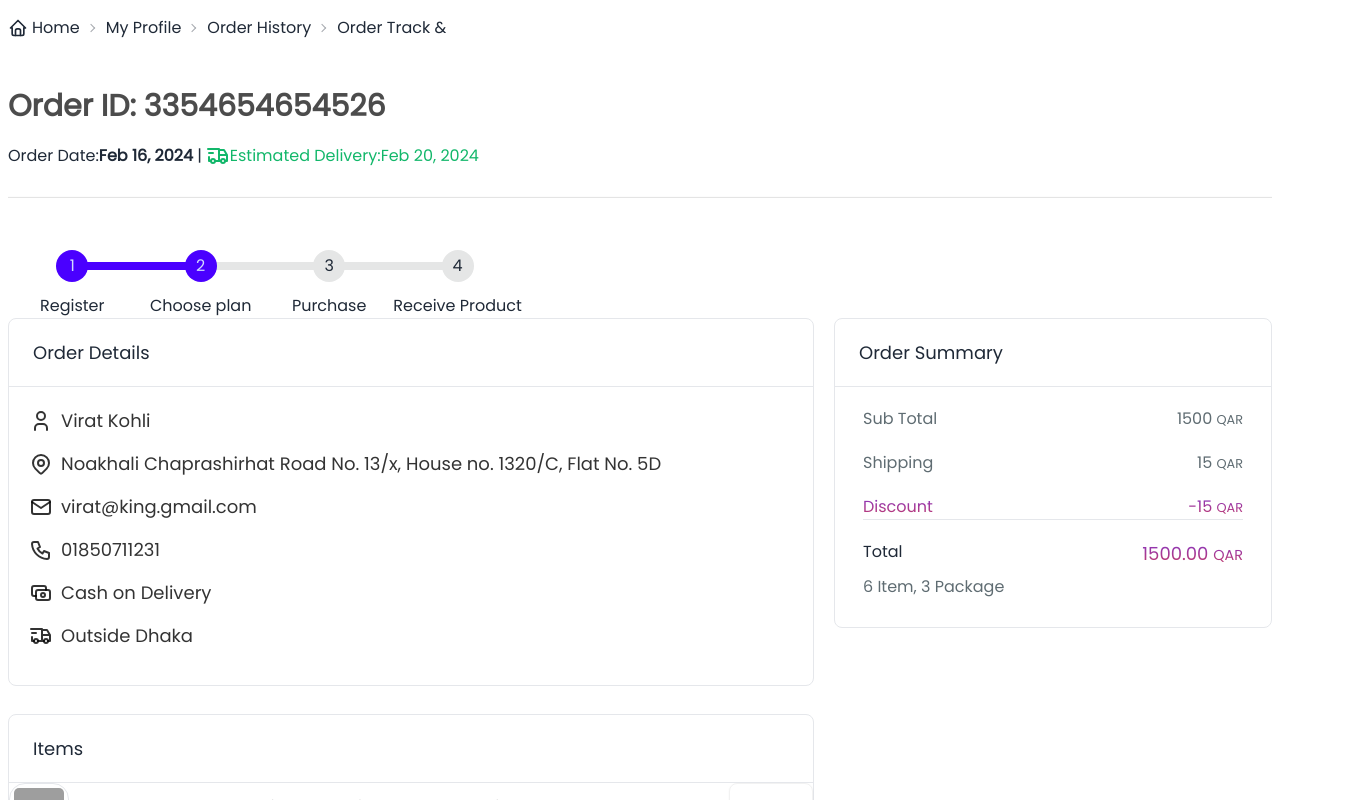
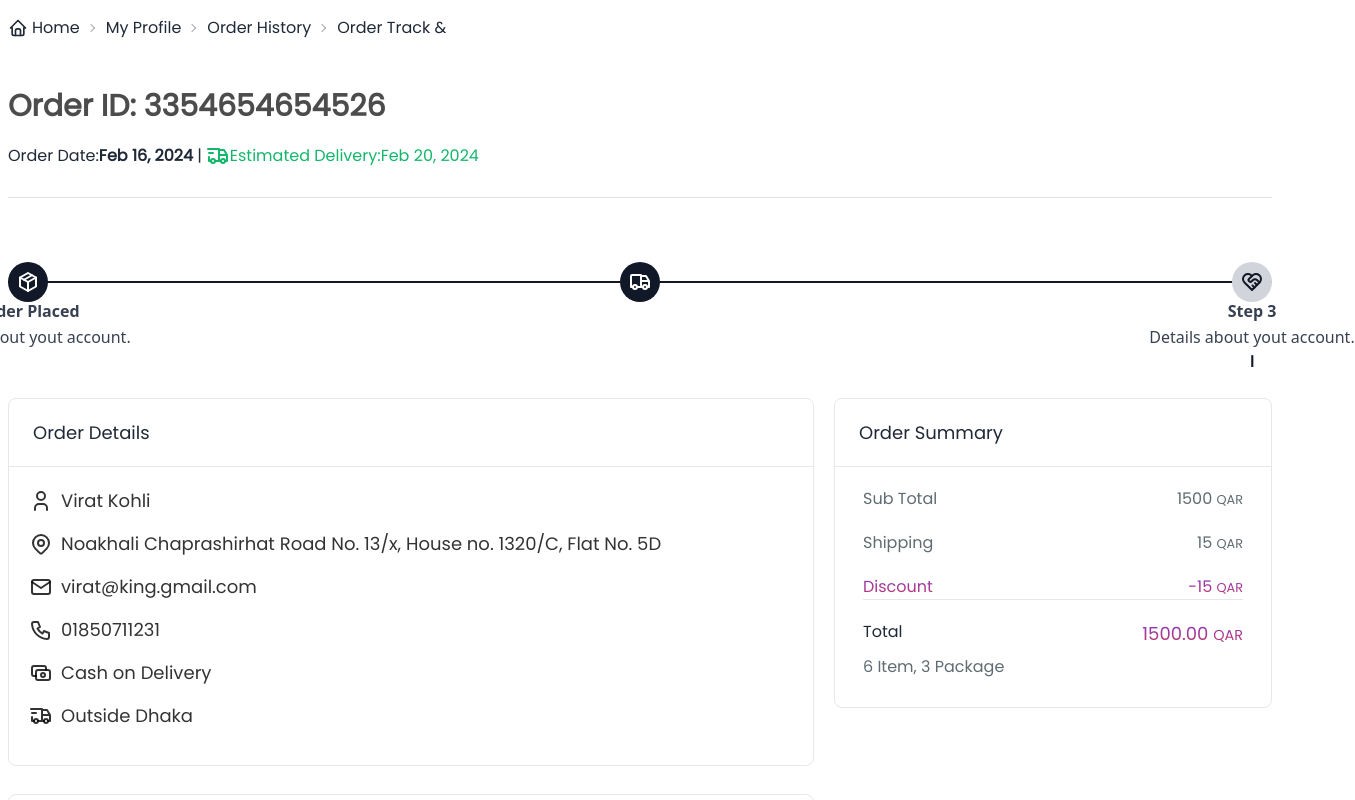
Before and after one commit to expertsquad/q-print-client, a Next.js app: page /ordertrack in a window 1280 px wide. Shown: the top 800 px of the page, 1355 px wide, since content can reach past the window. Built offline with nearby package versions, Linux system fonts and the light colour scheme; grey boxes are pictures that could not be loaded.

Commit message:
order track step

```diff
--- a/src/components/OrderTrack/OrderedStep.tsx
+++ b/src/components/OrderTrack/OrderedStep.tsx
@@ -1,14 +1,74 @@
-import React from "react";
+import {
+  IconPackage,
+  IconTruck,
+  IconHeartHandshake,
+} from "@tabler/icons-react";
 
 const OrderedStep = () => {
   return (
-    <div>
-      <ul className="steps steps-vertical lg:steps-horizontal">
-        <li className="step step-primary">Register</li>
-        <li className="step step-primary">Choose plan</li>
-        <li className="step">Purchase</li>
-        <li className="step">Receive Product</li>
-      </ul>
+    // <div>
+    //   <ul className="steps steps-horizontal w-full">
+    //     <li className="step step-[#000]  relative">
+    //       <span className="step-icon absolute top-2 z-20">
+    //         <IconPackage className="w-6 h-6" />
+    //       </span>
+    //       Order Placed
+    //     </li>
+    //     <li className="step step-success">Packaging</li>
+    //     <li className="step">To Ship</li>
+    //     <li className="step">Order Received</li>
+    //     <li data-content="?" className="step step-neutral">
+    //       Step 1
+    //     </li>
+    //     <li
+    //       data-content={<IconPackage className="w-6 h-6" />}
+    //       className="step step-neutral"
+    //     >
+    //       Step 1
+    //     </li>
+    //   </ul>
+    // </div>
+    <div className="w-full mb-20 py-4">
+      <div className="relative flex items-center justify-between w-full">
+        <div className="absolute left-0 top-2/4 h-0.5 w-full -translate-y-2/4 bg-gray-300"></div>
+        <div className="absolute left-0 top-2/4 h-0.5 w-full -translate-y-2/4 bg-gray-900 transition-all duration-500"></div>
+        <div className="relative z-10 grid w-10 h-10 font-bold text-white transition-all duration-300 bg-gray-900 rounded-full place-items-center">
+          <IconPackage />
+          <div className="absolute -bottom-[4.5rem] w-max text-center">
+            <h6 className="block font-sans text-base antialiased font-semibold leading-relaxed tracking-normal text-gray-700">
+              Order Placed
+            </h6>
+            <p className="block font-sans text-base antialiased font-normal leading-relaxed text-gray-700">
+              Details about yout account.
+            </p>
+            I
+          </div>
+        </div>
+        <div className="relative z-10 grid w-10 h-10 font-bold text-white transition-all duration-300 bg-gray-900 rounded-full place-items-center">
+          <IconTruck />
+          <div className="absolute -bottom-[4.5rem] w-max text-center">
+            <h6 className="block font-sans text-base antialiased font-semibold leading-relaxed tracking-normal text-blue-gray-900">
+              Step 2
+            </h6>
+            <p className="block font-sans text-base antialiased font-normal leading-relaxed text-blue-gray-900">
+              Details about yout account.
+            </p>
+            iI
+          </div>
+        </div>
+        <div className="relative z-10 grid w-10 h-10 font-bold text-gray-900 transition-all duration-300 bg-gray-300 rounded-full place-items-center">
+          <IconHeartHandshake />
+          <div className="absolute -bottom-[4.5rem] w-max text-center">
+            <h6 className="block font-sans text-base antialiased font-semibold leading-relaxed tracking-normal text-gray-700">
+              Step 3
+            </h6>
+            <p className="block font-sans text-base antialiased font-normal leading-relaxed text-gray-700">
+              Details about yout account.
+            </p>
+            I
+          </div>
+        </div>
+      </div>
     </div>
   );
 };
```
